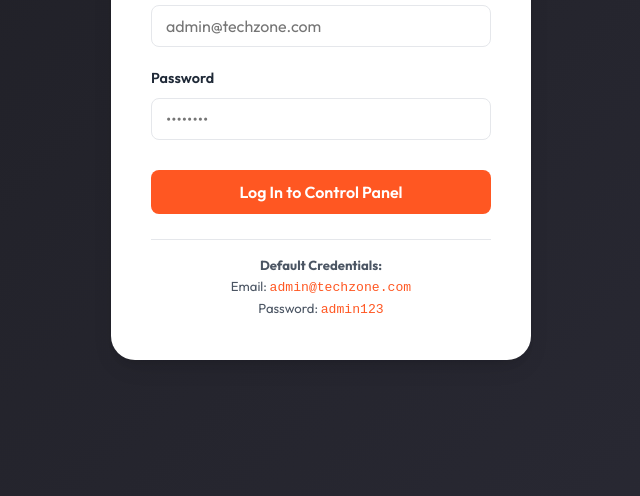
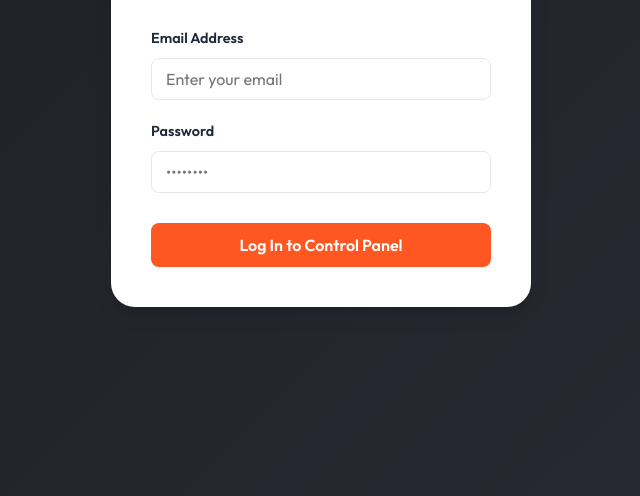
Before and after one commit to WasimKhan0786/INTERNATIONAL-MOBILE, a website: page admin/login.html in a window 1280 px wide. Shown: the part 304-800 px from the top of the page, without its empty margins (319-959 px from the left). Drawn offline with Linux system fonts and the light colour scheme.

Commit message:
Security: Hide default credentials and update email input placeholder in admin/login.html

```diff
--- a/admin/login.html
+++ b/admin/login.html
@@ -58,7 +58,7 @@
     <form id="admin-login-form" style="display: flex; flex-direction: column; gap: 20px;">
       <div class="form-group">
         <label for="login-email">Email Address</label>
-        <input type="email" id="login-email" required placeholder="admin@techzone.com">
+        <input type="email" id="login-email" required placeholder="Enter your email">
       </div>
       <div class="form-group">
         <label for="login-password">Password</label>
@@ -67,11 +67,7 @@
       <button type="submit" class="btn btn-primary btn-block" style="margin-top: 10px;">Log In to Control Panel</button>
     </form>
 
-    <div style="margin-top: 25px; text-align: center; font-size: 0.82rem; color: var(--text-muted); border-top: 1px solid var(--border-color); padding-top: 15px;">
-      <strong>Default Credentials:</strong><br>
-      Email: <code style="color: var(--primary-color);">admin@techzone.com</code><br>
-      Password: <code style="color: var(--primary-color);">admin123</code>
-    </div>
+    <!-- Credentials box removed for security -->
   </div>
 
   <!-- Scripts -->
```
